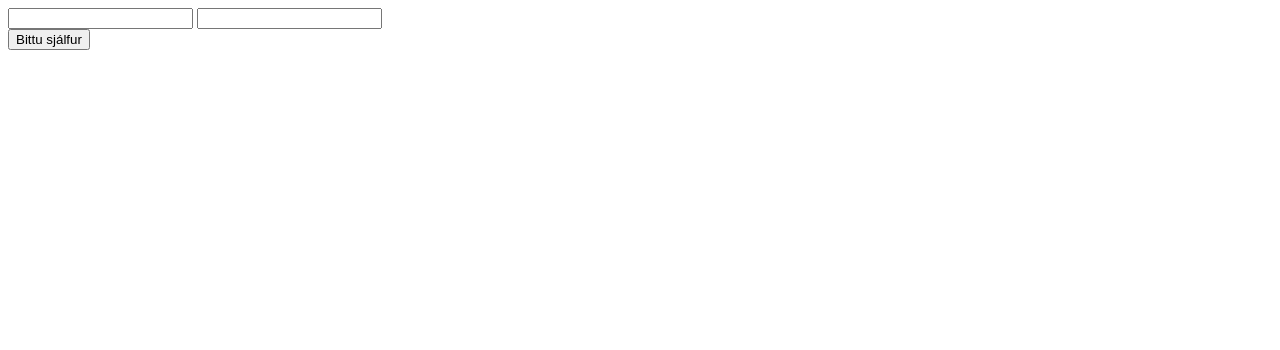
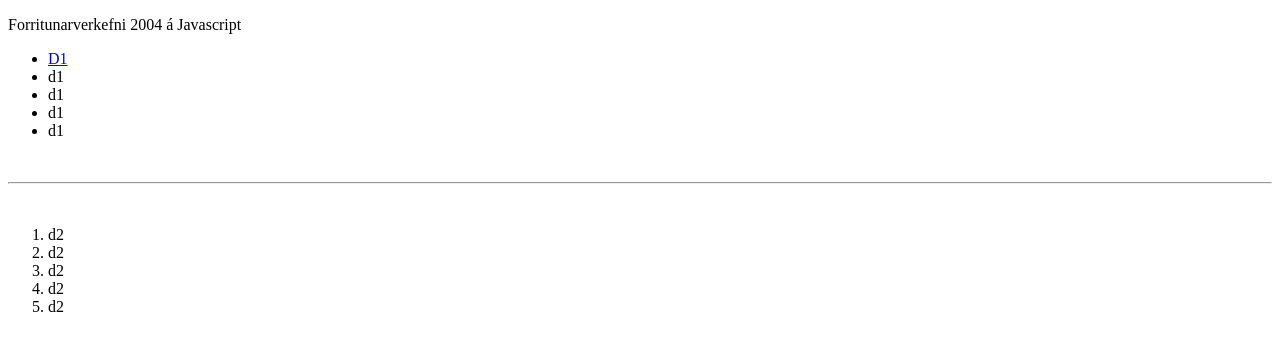
Before and after one commit to ArniZenux/2004JS, a plain HTML site: page index.html in a window 1280 px wide. Drawn offline with Linux system fonts and the light colour scheme.

Commit message:
d1 completed

```diff
--- a/d1.js
+++ b/d1.js
@@ -1,5 +1,11 @@
 
 function myFall(){
 	var hello = "Hello d1.js";
-    document.getElementById("demo").innerHTML = hello;
+	var nr1 = Number(document.getElementById("nr1").value);
+	var nr2 = Number(document.getElementById("nr2").value);
+
+    var sum = nr1 + nr2;
+
+    document.getElementById("demo").innerHTML = sum;
+
 }
--- a/index.html
+++ b/index.html
@@ -1,21 +1,26 @@
 <!DOCTYPE html>
 <html>
 <head>
-	<title></title>
+	<title>2004 javascript</title>
 </head>
 <body>
-
-
-<form>
-	<input type="text" name="id">
-	<input type="sumbit" name=""></ins>
-</form>
-
-<button onclick="myFall()">Bittu sjálfur</button>
-
-<p id="demo">
-
-<script type="text/javascript" src="d1.js"></script>
-
+	<p>Forritunarverkefni 2004 á Javascript</p>
+	<ul>
+		<li><a href="d1.html">D1</a></li>
+		<li>d1</li>
+		<li>d1</li>
+		<li>d1</li>
+		<li>d1</li>
+	</ul>
+	<br>
+	<hr>
+	<br>
+	<ol>
+		<li>d2</li>
+		<li>d2</li>
+		<li>d2</li>
+		<li>d2</li>
+		<li>d2</li>
+	</ol>
 </body>
 </html>
```
Also changed, not shown: d1.html (added, +44 -0 lines).
